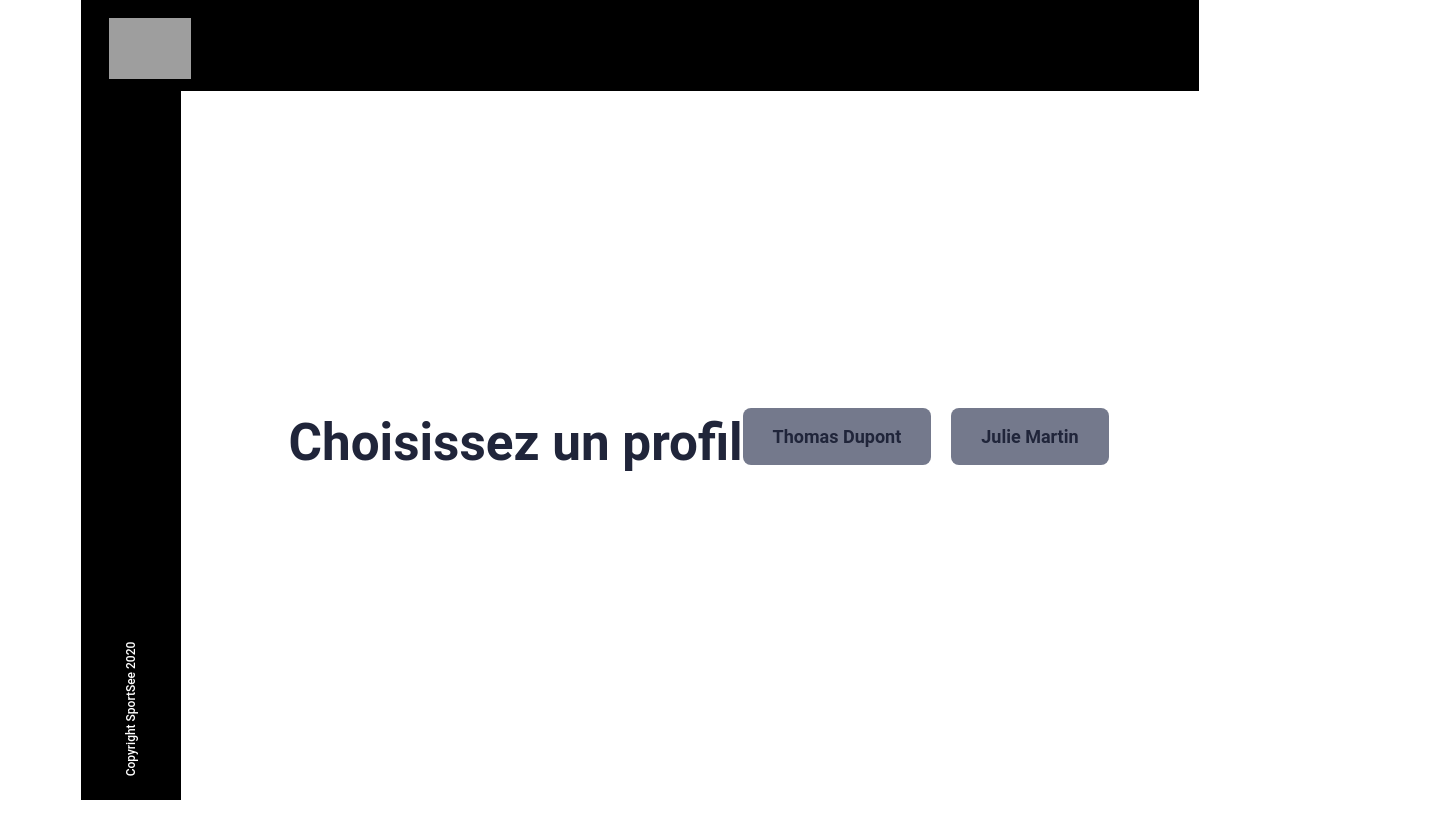
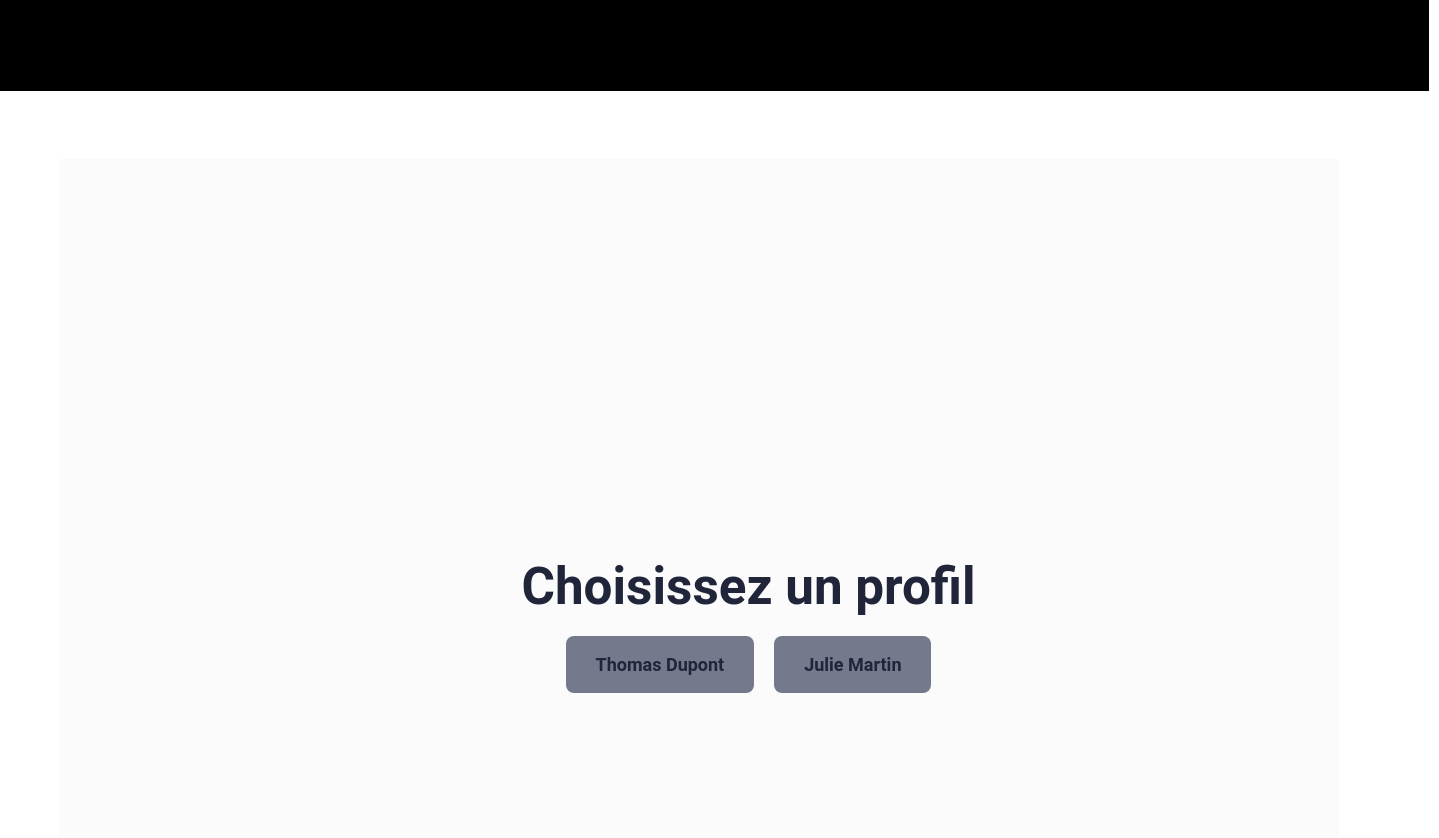
Before and after one commit to Ma-Eum/SportSee, a React (Vite) app in the folder frontend/: page / in a window 1280 px wide. Shown: the top 838 px of the page, 1439 px wide, since content can reach past the window. Before the commit the page ends 800 px from the top, so only its background shows below. Built offline with nearby package versions, Linux system fonts and the light colour scheme; grey boxes are pictures that could not be loaded.

Commit message:
Uniformisation de la largeur et du centrage de la HomePage

```diff
--- a/frontend/src/pages/HomePage.jsx
+++ b/frontend/src/pages/HomePage.jsx
@@ -13,6 +13,7 @@ const HomePage = () => {
 
   return (
     <DashboardLayout hideNav={true}> {/* ✅ Cache la nav */}
+        <div className="homepage">
     <div className="homepage-container">
       <h1>Choisissez un profil</h1>
       <div className="user-list">
@@ -23,6 +24,7 @@ const HomePage = () => {
         ))}
       </div>
     </div>
+  </div>
     </DashboardLayout>
   );
 };
--- a/frontend/src/styles/layout/_dashboard.scss
+++ b/frontend/src/styles/layout/_dashboard.scss
@@ -4,6 +4,7 @@
 @use "../_variables" as *;
 
 .dashboard-layout {
+    flex: 1; // ✅ Permet d'occuper tout l'espace restant
     display: flex;
     flex-direction: column;
     height: 100vh; // ✅ Prend toute la hauteur de l'écran
@@ -14,11 +15,15 @@
     }
 
     .dashboard-main {
+        flex: 1; // ✅ Assure que le contenu prend toute la largeur disponible
         background-color: $white;
         padding: 68px 90px 86px 107px;
         width: 100%;
         display: flex;
         justify-content: center; // ✅ Centre le contenu horizontalement
         align-items: center; // ✅ Centre le contenu verticalement
+        max-width: 1440px; // ✅ Définit une largeur max adaptée aux grands écrans
+        margin: 0 auto; // ✅ Centre la page sur un grand écran
+        min-height: 100vh; // ✅ Assure que la hauteur est correcte sur toutes les pages
     }
 }
--- a/frontend/src/styles/pages/_homePage.scss
+++ b/frontend/src/styles/pages/_homePage.scss
@@ -1,17 +1,23 @@
 @use "../_variables" as *; // ✅ Import des variables globales
 
 .homepage {
+  flex: 1; // ✅ Permet d'occuper tout l'espace restant
   display: flex;
   flex-direction: column;
+  width: 100vw; // ✅ Permet à la home de s'étirer comme Profile
   height: 100vh;
   background-color: $background-light;
 }
 
 .homepage-container {
   display: flex;
-  flex: 1;
+  flex-direction: column;
   justify-content: center; // ✅ Centre le contenu horizontalement
   align-items: center; // ✅ Centre le contenu verticalement
+  width: 100%;
+  min-height: 100vh; // ✅ Ajuste la hauteur en tenant compte du header
+  margin: 0 auto; // ✅ Centre le tout
+  padding: 50px; // ✅ Ajoute un padding pour que ce soit plus agréable visuellement
 }
 
 h1 {
--- a/frontend/src/styles/pages/profile.scss
+++ b/frontend/src/styles/pages/profile.scss
@@ -28,7 +28,6 @@
     display: flex;
     justify-content: center; /* ✅ Centre horizontalement */
     align-items: stretch; /* ✅ Force les enfants à prendre la même hauteur */
-    max-width: 1440px;
     width: 100%;
     margin: 0 auto;
     gap: 32px;
```
Lines whose indentation alone changed are shown as unchanged.
